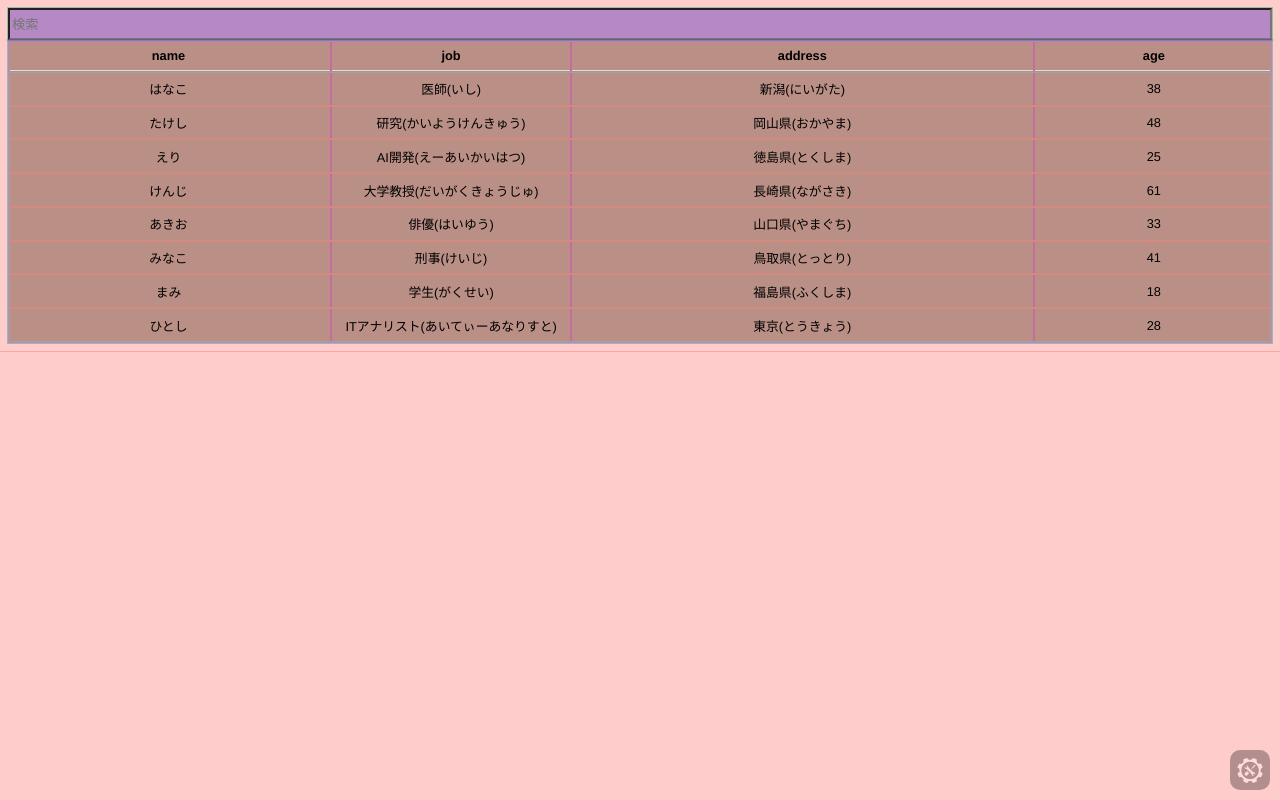
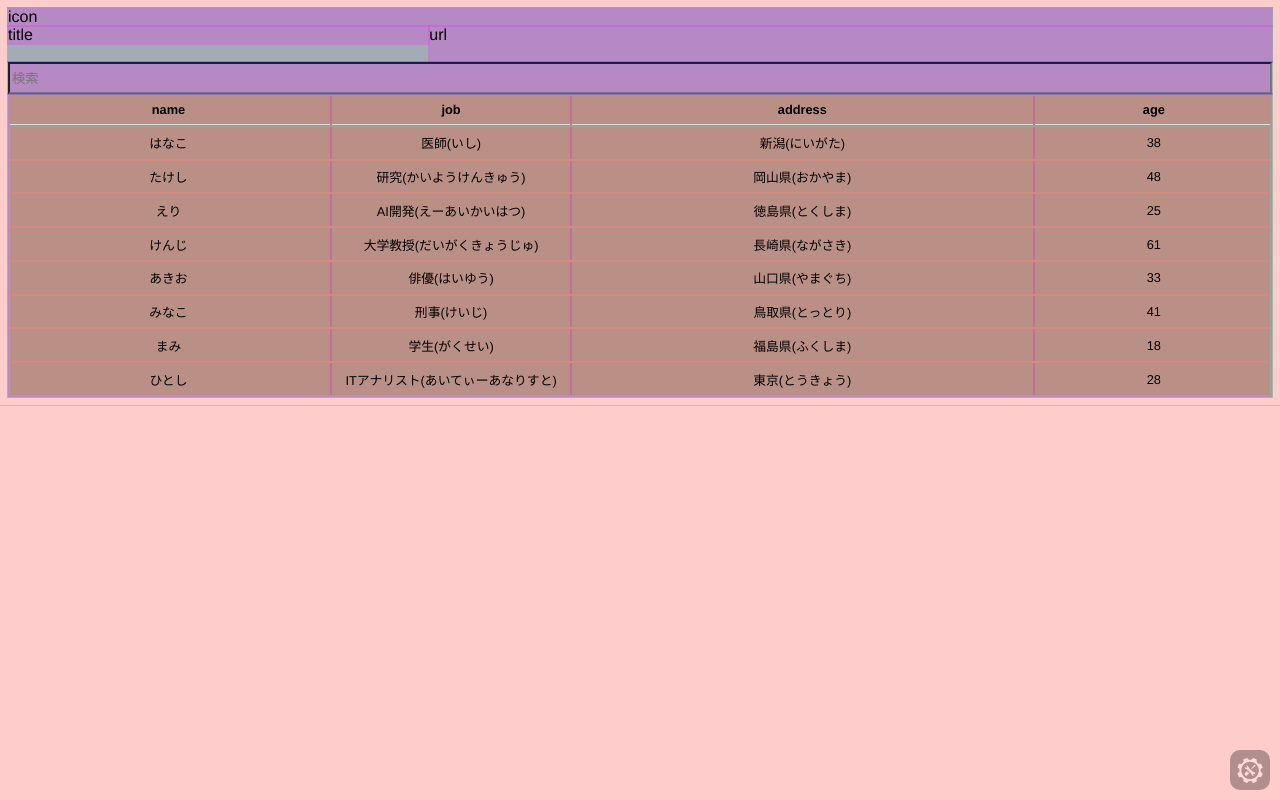
Before and after one commit to pome-ta/jsLightTableFilter, a website: page docs/index.html in a window 1280 px wide. Drawn offline with Linux system fonts and the light colour scheme.

Commit message:
grid test strat

```diff
--- a/docs/css/style.css
+++ b/docs/css/style.css
@@ -50,3 +50,42 @@ td {
   overflow: hidden;
   max-width: 0;
 }
+
+.wrapper {
+  display: grid;
+  grid-template-columns: 1fr 1fr 1fr;
+  grid-template-rows   : 1fr 1fr 1fr;
+}
+.icon {
+  grid-column: 1 / 4;
+  grid-row   : 1 / 2;
+}
+.title {
+  grid-column: 1 / 2;
+  grid-row   : 2 / 4;
+}
+.url {
+  grid-column: 2 / 4;
+  grid-row   : 2 / 4;
+}
+
+
+/*
+.wrapper {
+  display: grid;
+  grid-template-columns: 1fr 1fr 1fr;
+  grid-template-rows   : 1fr 1fr 1fr;
+}
+.icon {
+  grid-column: 1 / 4;
+  grid-row   : 1 / 2;
+}
+.title {
+  grid-column: 1 / 2;
+  grid-row   : 2 / 4;
+}
+.url {
+  grid-column: 2 / 4;
+  grid-row   : 2 / 4;
+}
+*/
--- a/docs/index.html
+++ b/docs/index.html
@@ -19,6 +19,13 @@
 
 <body>
 <!-- <h1>ほげ😇</h1> -->
+
+<div class="wrapper">
+  <div class="icon">icon</div>
+  <div calss="title">title</div>
+  <div class="url">url</div>
+</div>
+
 
 <section class="container">
 
--- a/docs/js/app.js
+++ b/docs/js/app.js
@@ -3,6 +3,7 @@
 
 let LightTableFilter = ((Arr) =>  {
   let _input;
+
   function _onInputEvent(e) {
     _input = e.target;
     let tables = document.getElementsByClassName(_input.getAttribute('data-table'));
```
